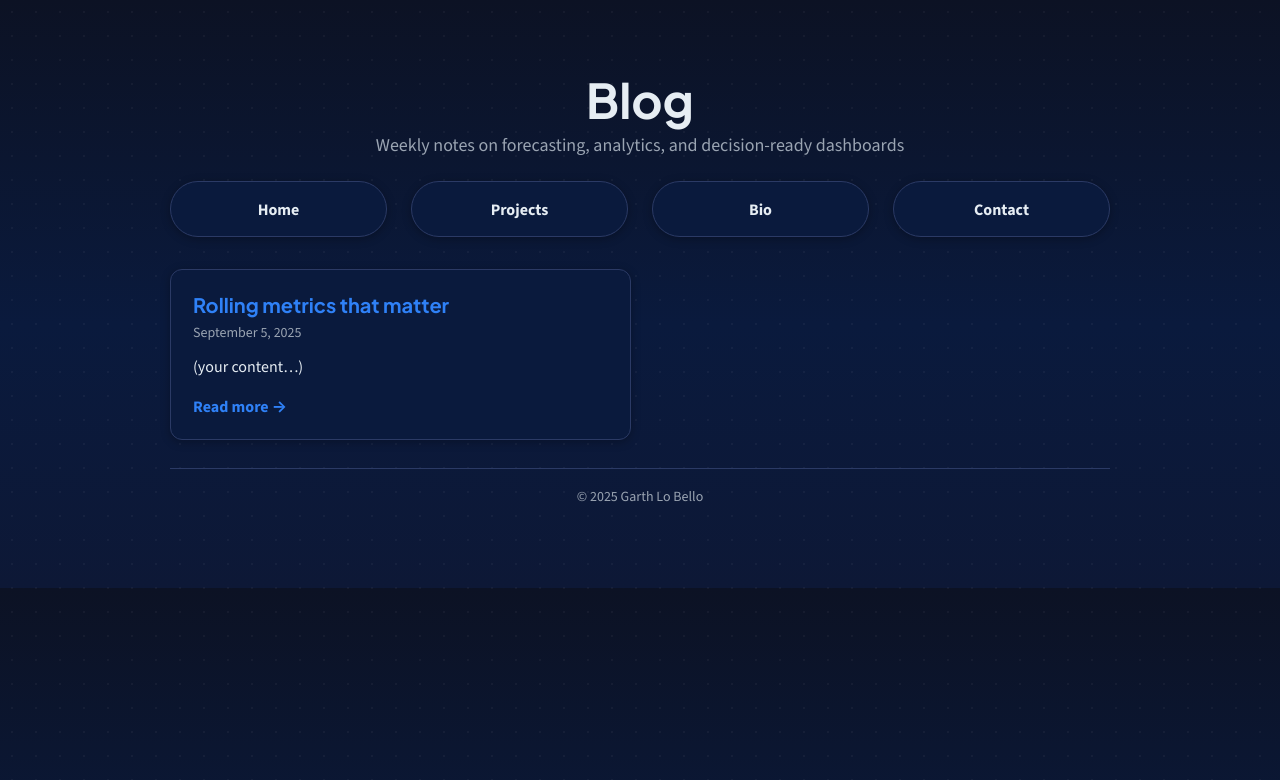
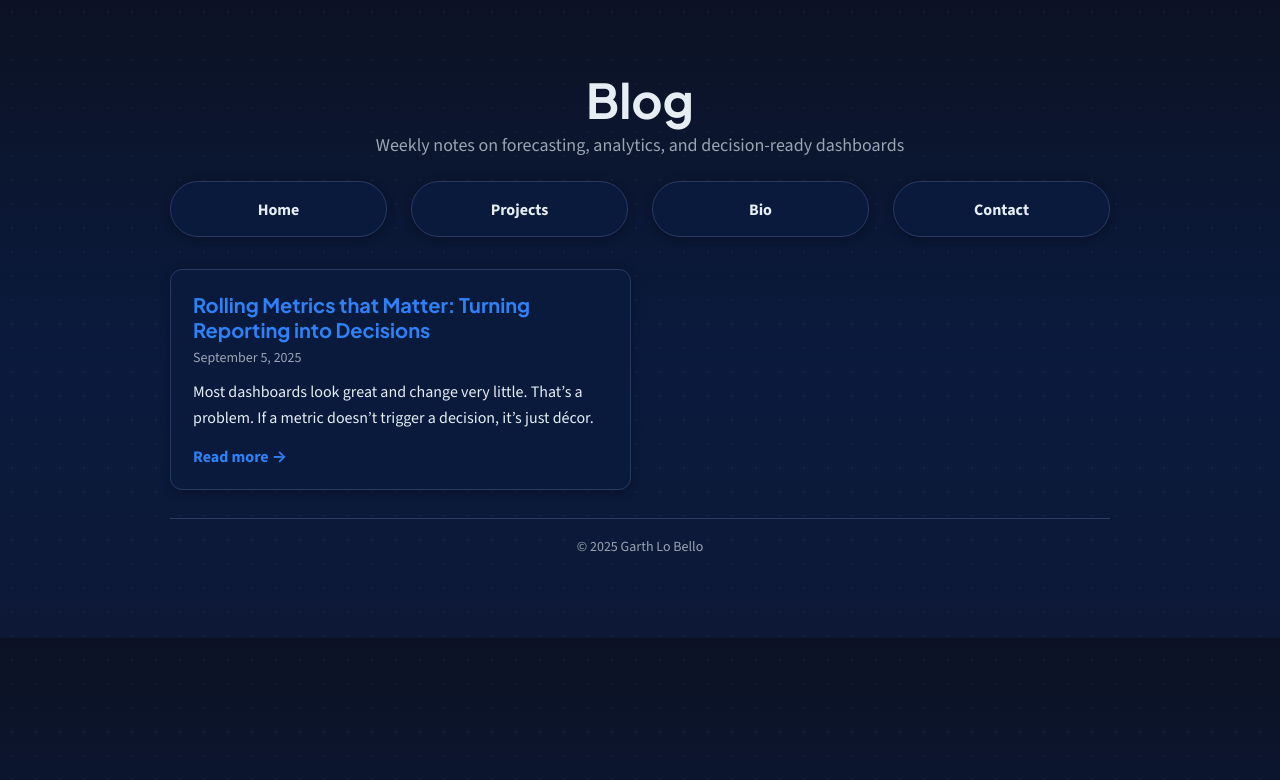
Before and after one commit to gflobe5510/gflobe5510.github.io, a Jekyll site: the page built from blog/index.html, in a window 1280 px wide. Shown: the top 780 px of the page. Built offline with Jekyll 4.4.1, drawn with Linux system fonts in a browser that asks for light colours; part of the change alters nothing that is shown.

Commit message:
Update 2025-09-05-rolling-metrics-that-matter.md

````diff
--- a/_posts/2025-09-05-rolling-metrics-that-matter.md
+++ b/_posts/2025-09-05-rolling-metrics-that-matter.md
@@ -1,6 +1,75 @@
 ---
 layout: post
-title: "Rolling metrics that matter"
-reading_time: "3–5 min read"
+title: "Rolling Metrics that Matter: Turning Reporting into Decisions"
+reading_time: "5–7 min read"
 ---
-(your content…)
+
+Most dashboards look great and change very little. That’s a problem. If a metric doesn’t *trigger a decision*, it’s just décor.
+
+Below is a compact playbook I use to move from “nice charts” to **decision-ready analytics**—with SQL templates and a tiny Python check you can drop into your pipeline today.
+
+---
+
+## 1) Why rolling metrics beat snapshots
+
+Static month-over-month (MoM) views are jumpy; year-over-year (YoY) can hide recent shifts. A **three-layer view** balances signal vs. noise:
+
+1. **TTM (Trailing 12 Months)** – long-term trend and seasonality smoothing.
+2. **YoY** – structural change relative to the same season last year.
+3. **MoM** – recent movement and inflection detection.
+
+Together, they answer:
+- *Are we directionally healthy?* (TTM)
+- *Is this season better or worse than last year?* (YoY)
+- *Did something just change we should act on?* (MoM)
+
+---
+
+## 2) Metric design patterns (small but powerful)
+
+- **Normalize the time axis**: store one row per month (`date_month` first day of month).
+- **Name metrics predictably**: `revenue`, `revenue_mom`, `revenue_yoy`, `revenue_ttm`.
+- **Guardrails**: nulls → 0 only if truly missing; otherwise keep null & flag upstream quality issues.
+- **Decision triggers** (examples—tune to your business):
+  - `revenue_ttm` down **3 consecutive months** → review pipeline & pricing.
+  - `revenue_mom < -5%` for **2 months** → freeze discretionary spend.
+  - `revenue_yoy < -8%` **and** NPS falling → prioritize churn investigation.
+
+---
+
+## 3) SQL templates you can paste in
+
+> **Dialect:** Postgres-style window functions. Works in BigQuery/Snowflake with minor tweaks.
+
+Assumes a table `fact_revenue_monthly(date_month DATE, revenue NUMERIC)` with one row per month.
+
+```sql
+WITH m AS (
+  SELECT
+    date_month::date,
+    revenue::numeric
+  FROM fact_revenue_monthly
+),
+calc AS (
+  SELECT
+    date_month,
+    revenue,
+
+    /* MoM delta % */
+    (revenue - LAG(revenue, 1) OVER (ORDER BY date_month))
+      / NULLIF(LAG(revenue, 1) OVER (ORDER BY date_month), 0) AS revenue_mom,
+
+    /* YoY delta % (same month last year) */
+    (revenue - LAG(revenue, 12) OVER (ORDER BY date_month))
+      / NULLIF(LAG(revenue, 12) OVER (ORDER BY date_month), 0) AS revenue_yoy,
+
+    /* Trailing 12-month sum */
+    SUM(revenue) OVER (
+      ORDER BY date_month
+      ROWS BETWEEN 11 PRECEDING AND CURRENT ROW
+    ) AS revenue_ttm
+  FROM m
+)
+SELECT *
+FROM calc
+ORDER BY date_month;
````
